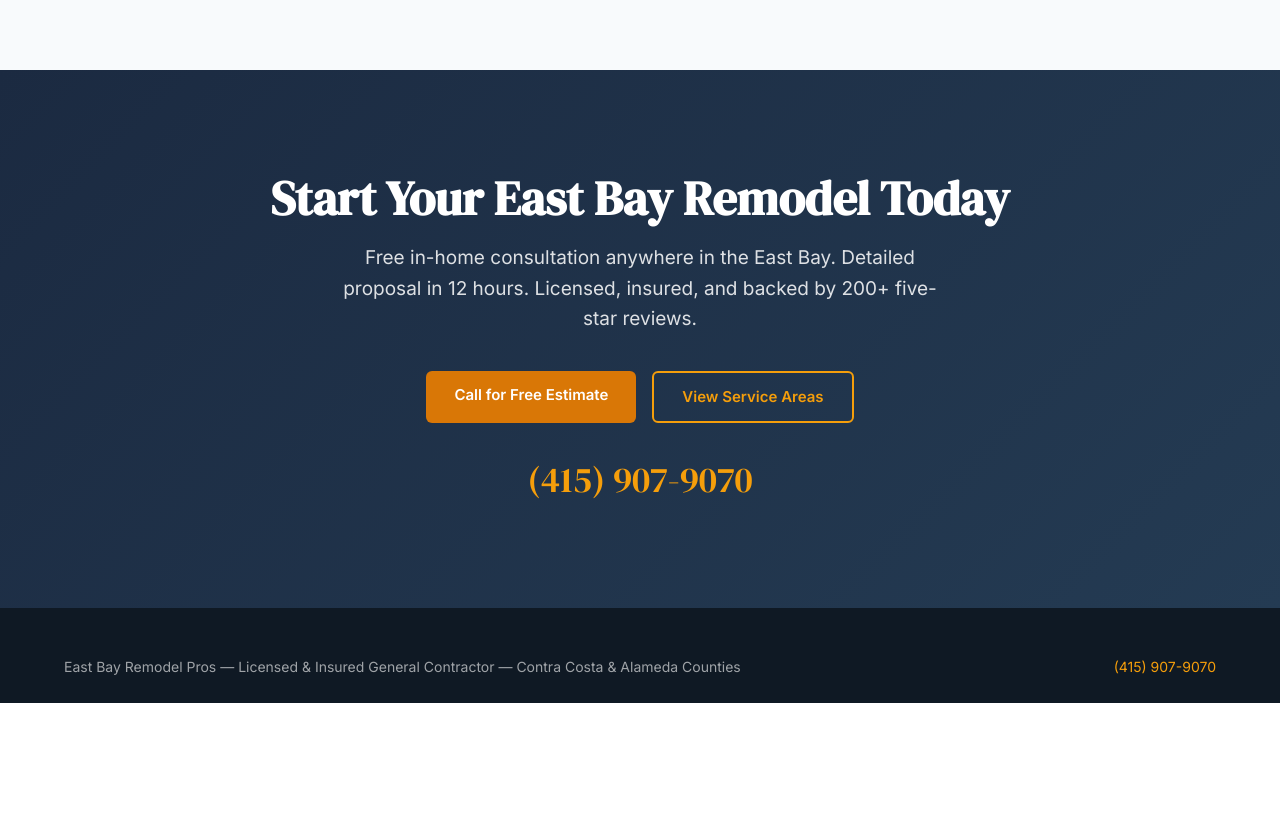
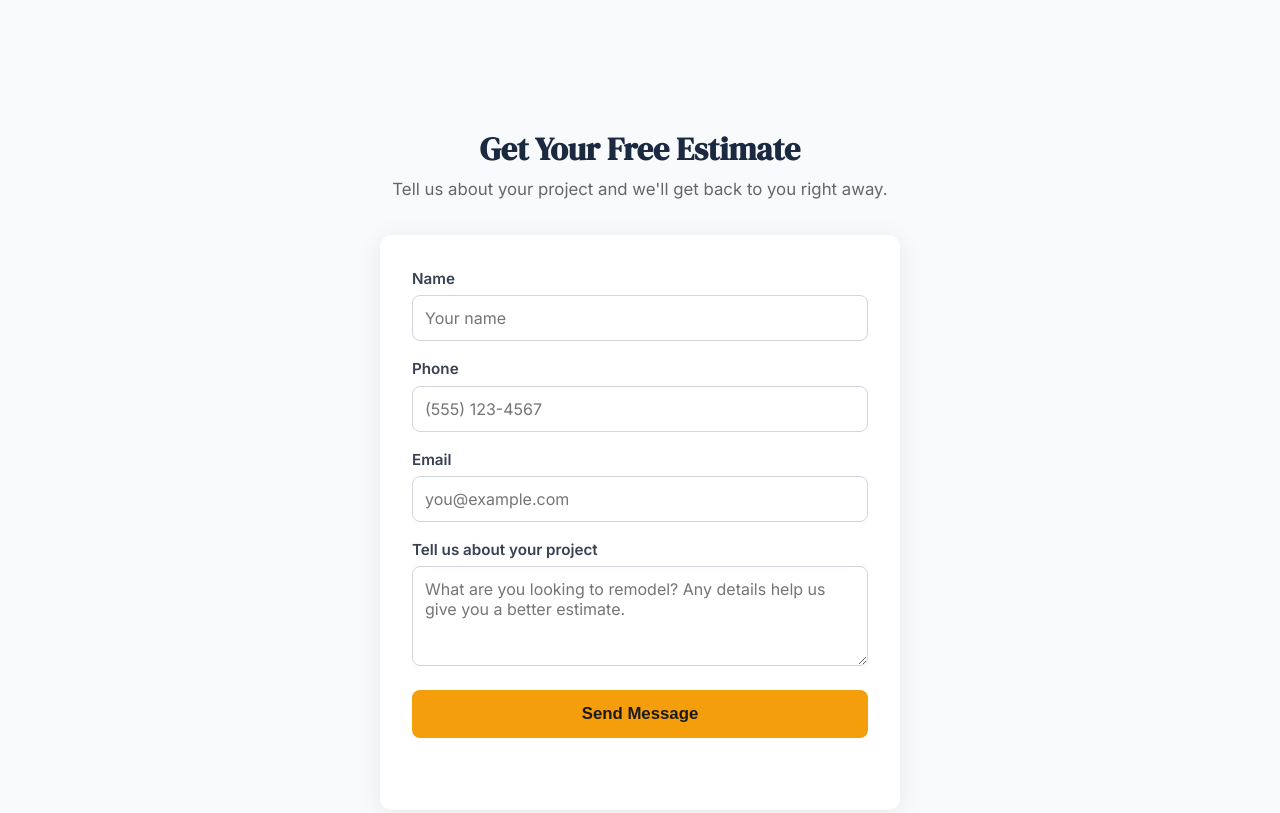
Before and after one commit to settleonai/site-eastbayremodelpros.com, a plain HTML site: page index.html in a window 1280 px wide. Shown: the part 4180-4993 px from the top of the page. Before the commit the page ends 4883 px from the top, so only its background shows below. Drawn offline with Linux system fonts and the light colour scheme.

Commit message:
Add working contact form + CA license
Made-with: Cursor

```diff
--- a/index.html
+++ b/index.html
@@ -156,6 +156,21 @@ footer a { color: var(--amber-light); text-decoration: none; }
   .cities-grid { grid-template-columns: repeat(2, 1fr); }
   .top-bar .container { text-align: center; }
 }
+
+.contact-form-section{padding:60px 20px;background:#f8fafc}
+.contact-form-section h2{font-size:2rem;margin-bottom:8px;text-align:center;font-weight:700}
+.contact-form-section .subtitle{text-align:center;color:#666;margin-bottom:32px;font-size:1.05rem}
+.contact-form{max-width:520px;margin:0 auto;background:#fff;border-radius:12px;padding:32px;box-shadow:0 4px 24px rgba(0,0,0,0.08)}
+.contact-form label{display:block;font-weight:600;margin-bottom:4px;font-size:0.95rem}
+.contact-form input,.contact-form textarea{width:100%;padding:12px;border:1px solid #d1d5db;border-radius:8px;font-size:1rem;font-family:inherit;margin-bottom:16px;transition:border-color 0.2s}
+.contact-form input:focus,.contact-form textarea:focus{outline:none;border-color:#1e3a5f}
+.contact-form textarea{min-height:100px;resize:vertical}
+.contact-form button{width:100%;background:#f59e0b;color:#1a1a1a;padding:14px;border:none;border-radius:8px;font-weight:700;font-size:1.05rem;cursor:pointer;transition:transform 0.2s,box-shadow 0.2s}
+.contact-form button:hover{transform:translateY(-2px);box-shadow:0 8px 24px rgba(245,158,11,0.4)}
+.contact-form button:disabled{opacity:0.6;cursor:not-allowed;transform:none;box-shadow:none}
+.form-status{text-align:center;margin-top:16px;font-size:0.95rem;min-height:24px}
+.form-status.success{color:#16a34a}
+.form-status.error{color:#dc2626}
 </style>
 </head>
 <body>
@@ -357,6 +372,27 @@ footer a { color: var(--amber-light); text-decoration: none; }
   </div>
 </section>
 
+<section class="contact-form-section" id="contact">
+<div style="max-width:960px;margin:0 auto;">
+<h2>Get Your Free Estimate</h2>
+<p class="subtitle">Tell us about your project and we'll get back to you right away.</p>
+<form class="contact-form" id="contactForm" novalidate>
+<label for="cf-name">Name</label>
+<input type="text" id="cf-name" name="name" required placeholder="Your name" autocomplete="name">
+<label for="cf-phone">Phone</label>
+<input type="tel" id="cf-phone" name="phone" required placeholder="(555) 123-4567" autocomplete="tel">
+<label for="cf-email">Email</label>
+<input type="email" id="cf-email" name="email" required placeholder="you@example.com" autocomplete="email">
+<label for="cf-message">Tell us about your project</label>
+<textarea id="cf-message" name="message" required placeholder="What are you looking to remodel? Any details help us give you a better estimate."></textarea>
+<input type="text" name="website" style="display:none" tabindex="-1" autocomplete="off">
+<button type="submit">Send Message</button>
+<div class="form-status" id="formStatus"></div>
+</form>
+<noscript><p style="text-align:center;margin-top:16px;color:#666;">Forms require JavaScript. Call us at <a href="tel:4159079070">(415) 907-9070</a> instead.</p></noscript>
+</div>
+</section>
+
 <section class="cta">
   <div class="container">
     <h2>Start Your East Bay Remodel Today</h2>
@@ -377,6 +413,7 @@ footer a { color: var(--amber-light); text-decoration: none; }
 </footer>
 
 
+
 <script>
 (function(){
 var f=document.getElementById('contactForm'),s=document.getElementById('formStatus');
@@ -389,22 +426,13 @@ footer a { color: var(--amber-light); text-decoration: none; }
        message:f.message.value.trim(),domain:location.hostname,website:f.website.value};
 if(!d.name||!d.phone||!d.email||!d.message){
 s.className='form-status error';s.textContent='Please fill in all fields.';
-                b.disabled=false;b.textContent='Send Message';return;
-            }
+b.disabled=false;b.textContent='Send Message';return;}
 fetch('https://app.revnodeai.com/api/public/contact-form',{
 method:'POST',headers:{'Content-Type':'application/json'},body:JSON.stringify(d)
 }).then(function(r){return r.json()}).then(function(j){
-                if(j.status==='ok'){
-                    s.className='form-status success';
-                    s.textContent='Thank you! We\'ll be in touch shortly.';
-                    f.reset();
-                }else{
-                    s.className='form-status error';
-                    s.textContent=j.message||'Something went wrong. Please call us at (415) 907-9070.';
-                }
-            }).catch(function(){
-                s.className='form-status error';
-                s.textContent='Something went wrong. Please call us at (415) 907-9070.';
+if(j.status==='ok'){s.className='form-status success';s.textContent='Thank you! We\'ll be in touch shortly.';f.reset();}
+else{s.className='form-status error';s.textContent=j.message||'Something went wrong. Please call us at (415) 907-9070.';}
+}).catch(function(){s.className='form-status error';s.textContent='Something went wrong. Please call us at (415) 907-9070.';
 }).finally(function(){b.disabled=false;b.textContent='Send Message';});
 });
 })();
```
Lines whose indentation alone changed are shown as unchanged.
